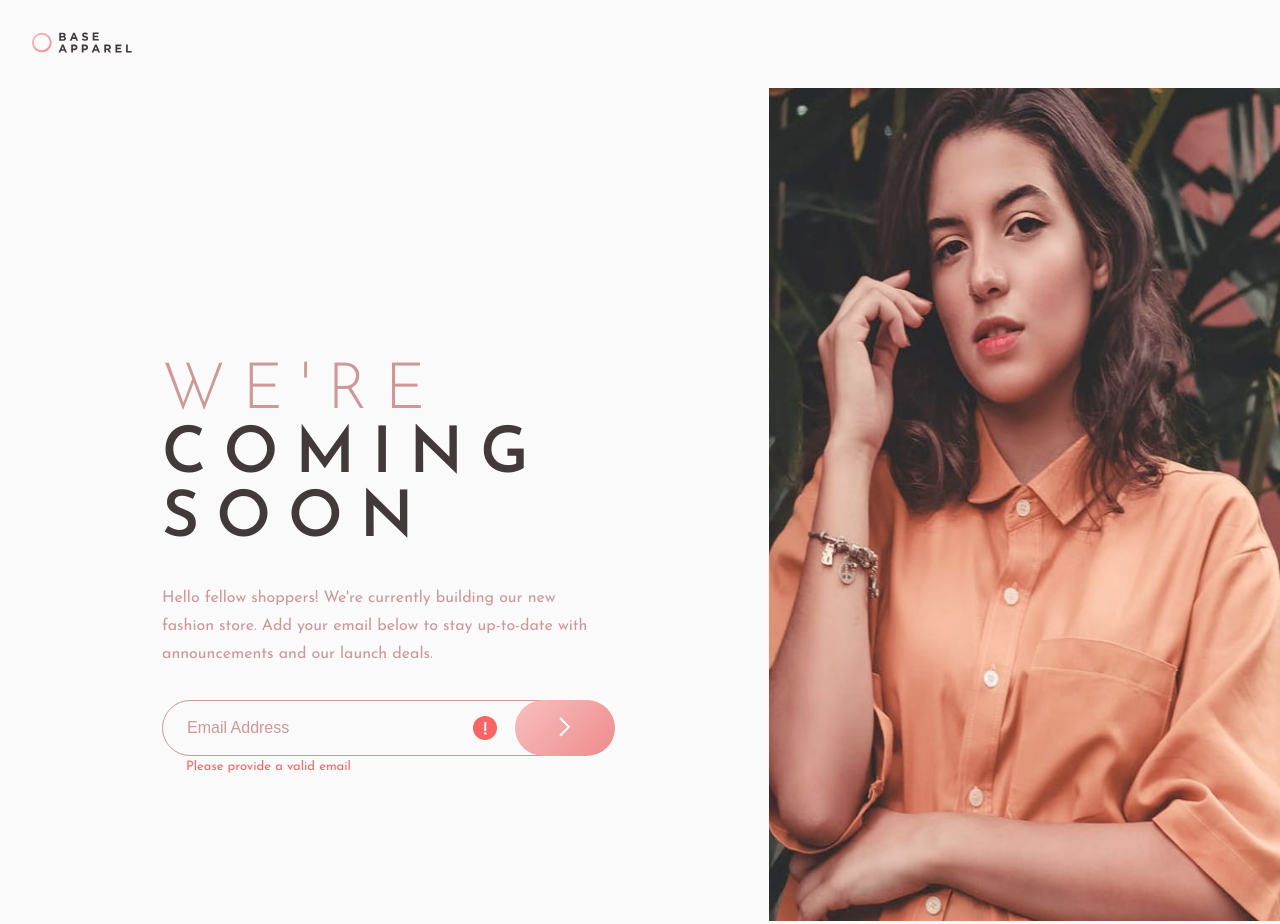
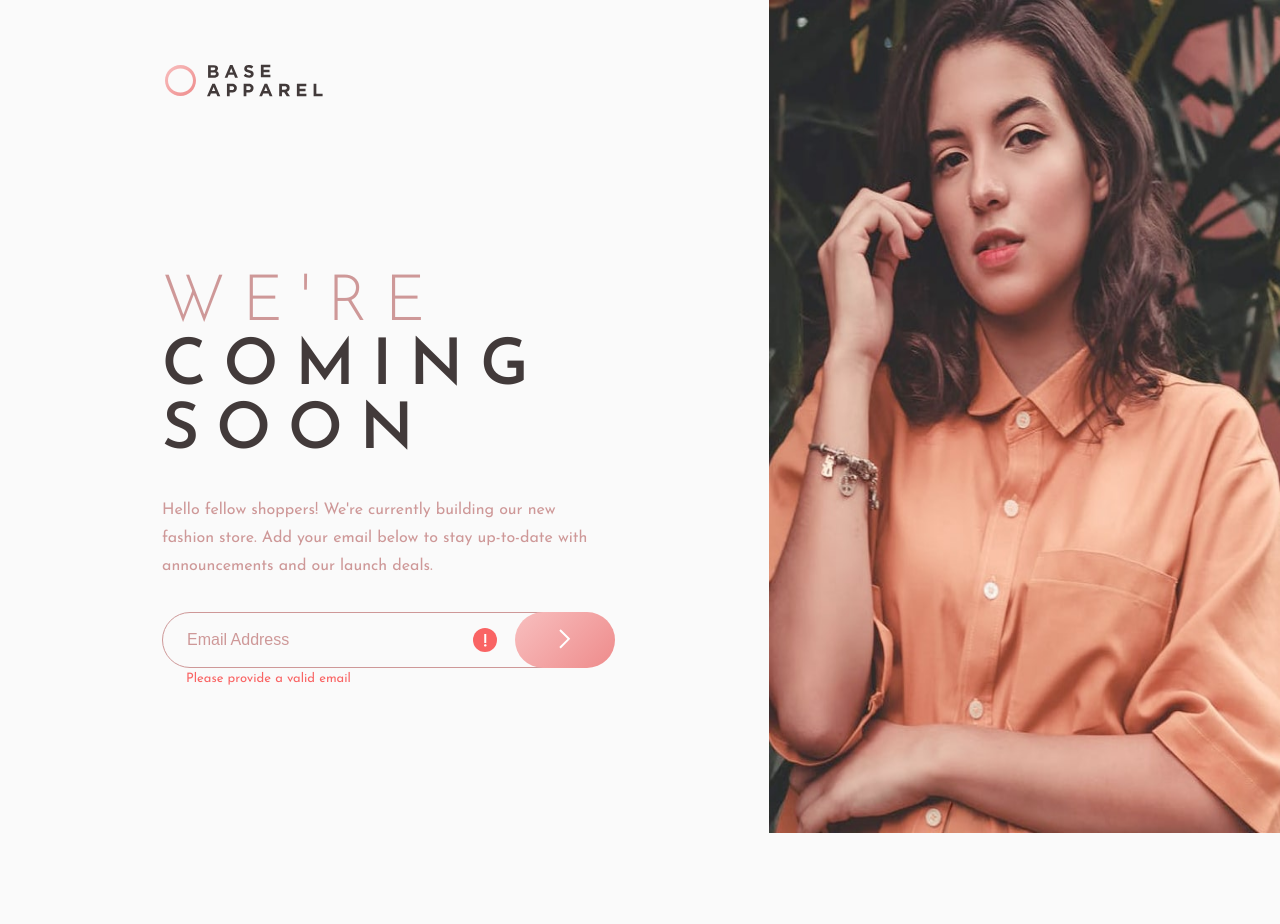
Before and after one commit to Fransuelton/fem-base-apparel-page, a Vue app: page / in a window 1280 px wide. After the commit the page ends 836 px from the top, so only its background shows below. Built offline with nearby package versions, Linux system fonts and the light colour scheme.

Commit message:
💄 style: enhance Header component styles for better desktop responsiveness

```diff
--- a/src/components/ui/Header.vue
+++ b/src/components/ui/Header.vue
@@ -19,4 +19,30 @@
   width: 10rem;
   height: 2.1rem;
 }
+
+/* Desktops */
+
+@media (min-width: 1200px) and (max-width: 1919px) {
+  .header {
+    padding: 6.4rem 0 0 16.5rem;
+    width: 40%;
+    position: absolute;
+  }
+  .header .logo {
+    width: 15.8rem;
+    height: 3.3rem;
+  }
+}
+
+@media (min-width: 1920px) {
+  .header {
+    padding: 6.4rem 0 0 16.5rem;
+    width: 40%;
+    position: absolute;
+  }
+  .header .logo {
+    width: 15.8rem;
+    height: 3.3rem;
+  }
+}
 </style>
```
